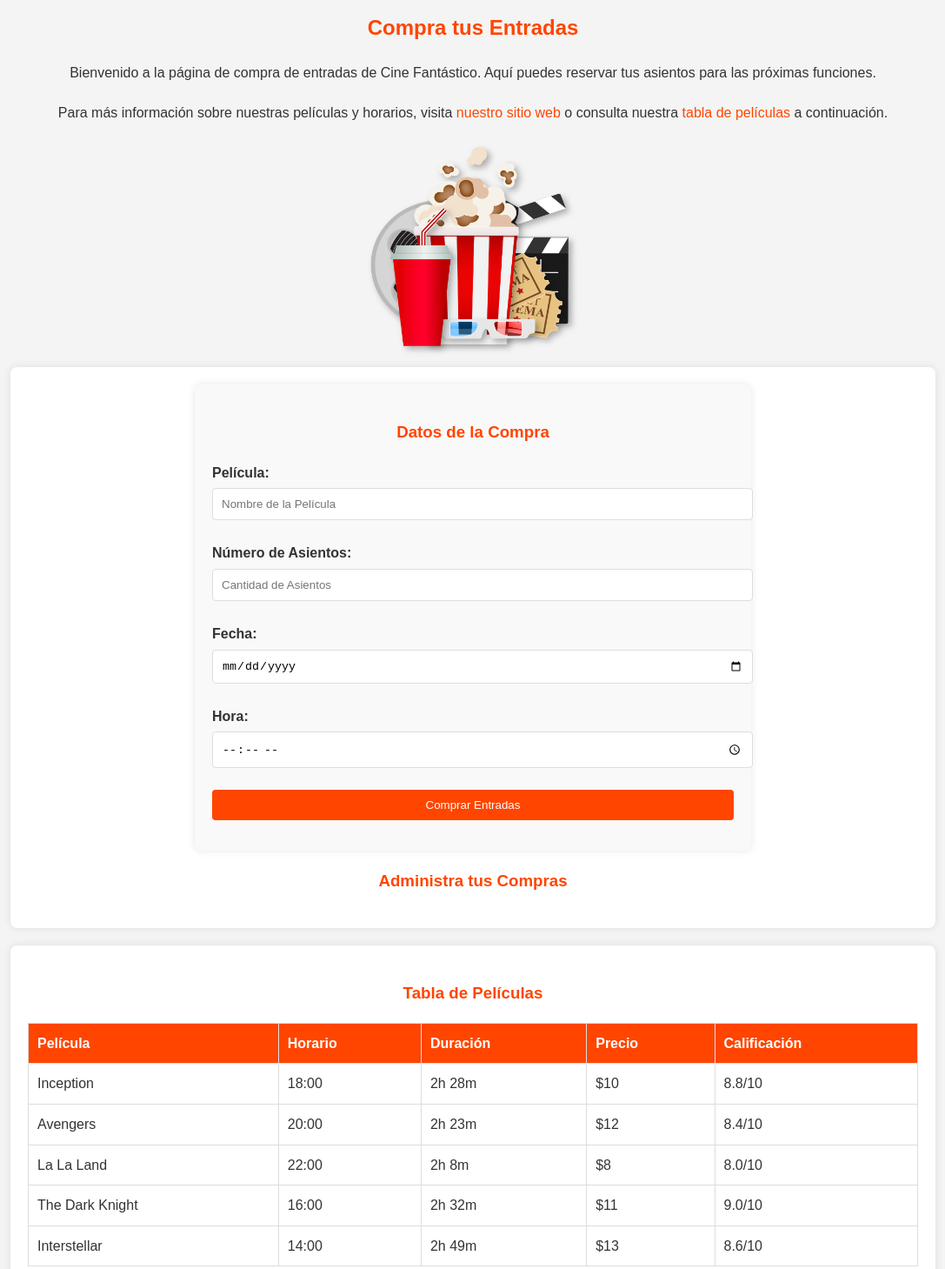
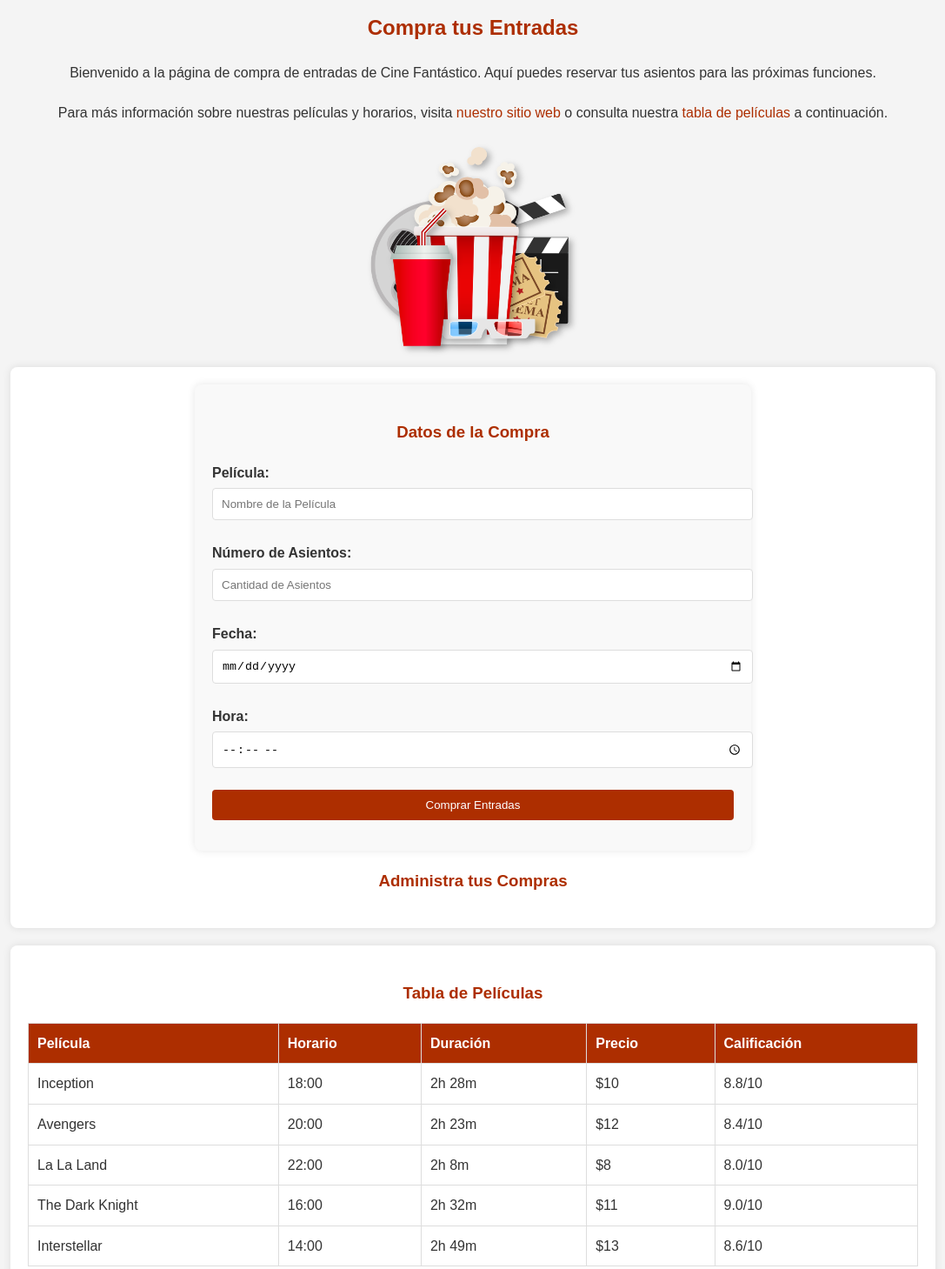
Before and after one commit to EduardoChacom/Compra_de_Entradas, a plain HTML site: page index.html in a window 1280 px wide. Shown: the part 80-1539 px from the top of the page at 87% size, without its empty margins (96-1183 px from the left). Drawn offline with Linux system fonts and the light colour scheme.

Commit message:
Fixed: color accesibillity

```diff
--- a/styles.css
+++ b/styles.css
@@ -11,7 +11,7 @@ body {
 }
 
 h1, h2, h3 {
-  color: #ff4500;
+  color: #AD2E00;
   text-align: center;
   margin-top: 20px;
 }
@@ -22,7 +22,7 @@ p {
 }
 
 a {
-  color: #ff4500;
+  color: #AD2E00;
   text-decoration: none;
 }
 
@@ -78,7 +78,7 @@ button {
   display: block;
   width: 100%;
   padding: 10px;
-  background: #ff4500;
+  background: #AD2E00;
   color: #fff;
   border: none;
   border-radius: 4px;
@@ -103,7 +103,7 @@ table th, table td {
 }
 
 table th {
-  background: #ff4500;
+  background: #AD2E00;
   color: #fff;
 }
 
```
